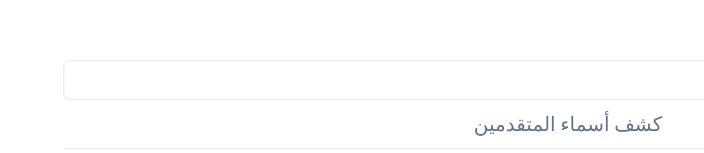
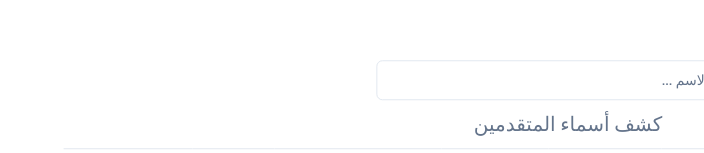
Before and after one commit to Labrarysa/CourseManager, a Next.js app: page /table in a window 1280 px wide. Shown: the part 179-332 px from the top of the page, without its empty margins (576-1280 px from the left). Built offline with nearby package versions, Linux system fonts and the light colour scheme.

Commit message:
add the Visibility

```diff
--- a/app/table/data-table.tsx
+++ b/app/table/data-table.tsx
@@ -10,6 +10,7 @@ import {
   getSortedRowModel,
   ColumnFiltersState,
   getFilteredRowModel,
+  VisibilityState,
 } from "@tanstack/react-table"
 
 import {
@@ -21,7 +22,15 @@ import {
   TableRow,
 } from "@/components/ui/table"
 
+import {
+  DropdownMenu,
+  DropdownMenuCheckboxItem,
+  DropdownMenuContent,
+  DropdownMenuTrigger,
+} from "@/components/ui/dropdown-menu"
+
 import { Input } from "@/components/ui/input"
+import { Button } from "@/components/ui/button"
 
 interface DataTableProps<TData, TValue> {
   columns: ColumnDef<TData, TValue>[]
@@ -37,6 +46,9 @@ export function DataTable<TData, TValue>({
   const [columnFilters, setColumnFilters] = React.useState<ColumnFiltersState>(
     []
   )
+  const [columnVisibility, setColumnVisibility] =
+  React.useState<VisibilityState>({})
+
   const table = useReactTable({
     data,
     columns,
@@ -45,25 +57,54 @@ export function DataTable<TData, TValue>({
     getSortedRowModel: getSortedRowModel(),
     onColumnFiltersChange: setColumnFilters,
     getFilteredRowModel: getFilteredRowModel(),
+    onColumnVisibilityChange: setColumnVisibility,
     state: {
       sorting,
       columnFilters,
+      columnVisibility,
     }
   })
 
-
   return (
     <div className="absolute -translate-x-1/2 -translate-y-1/2 top-1/2 left-1/2">
-      <div className="flex align-items: center">
+      <div className="flex place-content-center">
         <Input
           placeholder="ابحث بالاسم ..."
           value={(table.getColumn("name")?.getFilterValue() as string) ?? ""}
           onChange={(event) =>
             table.getColumn("name")?.setFilterValue(event.target.value)
           }
+          className="max-w-sm"
         />
-      </div>
-
+      {/* <DropdownMenu>
+          <DropdownMenuTrigger asChild>
+            <Button variant="outline" className="ml-auto">
+              الأعمدة
+            </Button>
+          </DropdownMenuTrigger>
+          <DropdownMenuContent align="end">
+            {table
+              .getAllColumns()
+              .filter(
+                (column) => column.getCanHide()
+              )
+              .map((column) => {
+                return (
+                  <DropdownMenuCheckboxItem
+                    key={column.id}
+                    className="capitalize"
+                    checked={column.getIsVisible()}
+                    onCheckedChange={(value) =>
+                      column.toggleVisibility(!!value)
+                    }
+                  >
+                    {column.id}
+                  </DropdownMenuCheckboxItem>
+                )
+              })}
+          </DropdownMenuContent>
+        </DropdownMenu> */}
+        </div>
       <Table>
         <TableHeader>
         <TableRow className="text-xl font-semibold py-2">
```
